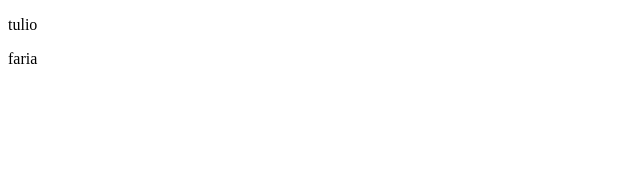
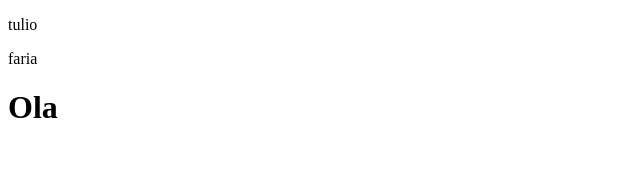
Before and after one commit to GeorgeSalu/Devpleno-React, a React (Create React App) app in the folder js-basics/: page / in a window 1280 px wide. Shown: the top 179 px of the page, without its empty margins (0-640 px from the left). Built offline with nearby package versions, Linux system fonts and the light colour scheme.

Commit message:
import/export modulos

```diff
--- a/js-basics/src/App.js
+++ b/js-basics/src/App.js
@@ -1,4 +1,5 @@
 import React from 'react';
+import Header from './Header'
 
 const App = () => {
   const names = ['tulio', 'faria']
@@ -6,6 +7,7 @@ const App = () => {
   return (
     <div className="App">
       {namesElements}
+      <Header />
     </div>
   );
 }
--- /dev/null
+++ b/js-basics/src/Header.js
@@ -0,0 +1,5 @@
+import React from 'react'
+
+const Header = () => <h1>Ola</h1>
+
+export default Header
```
